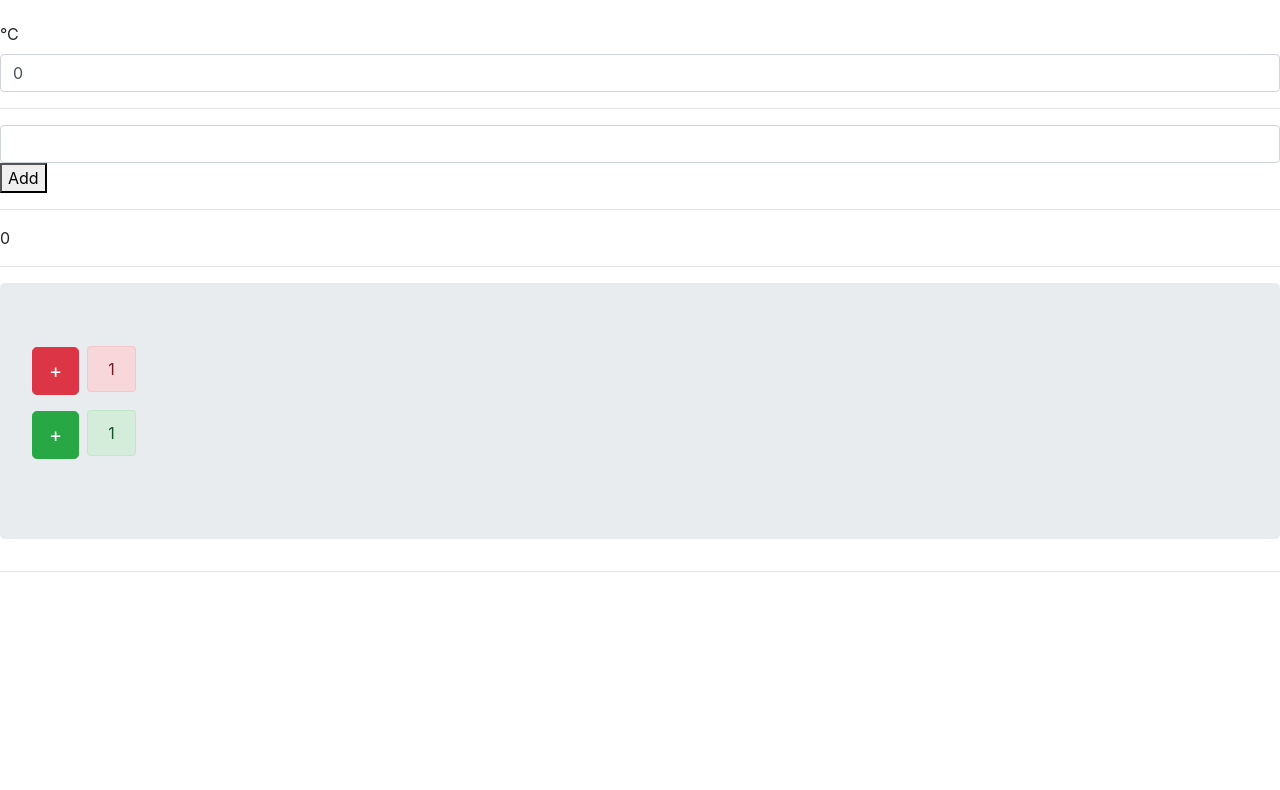
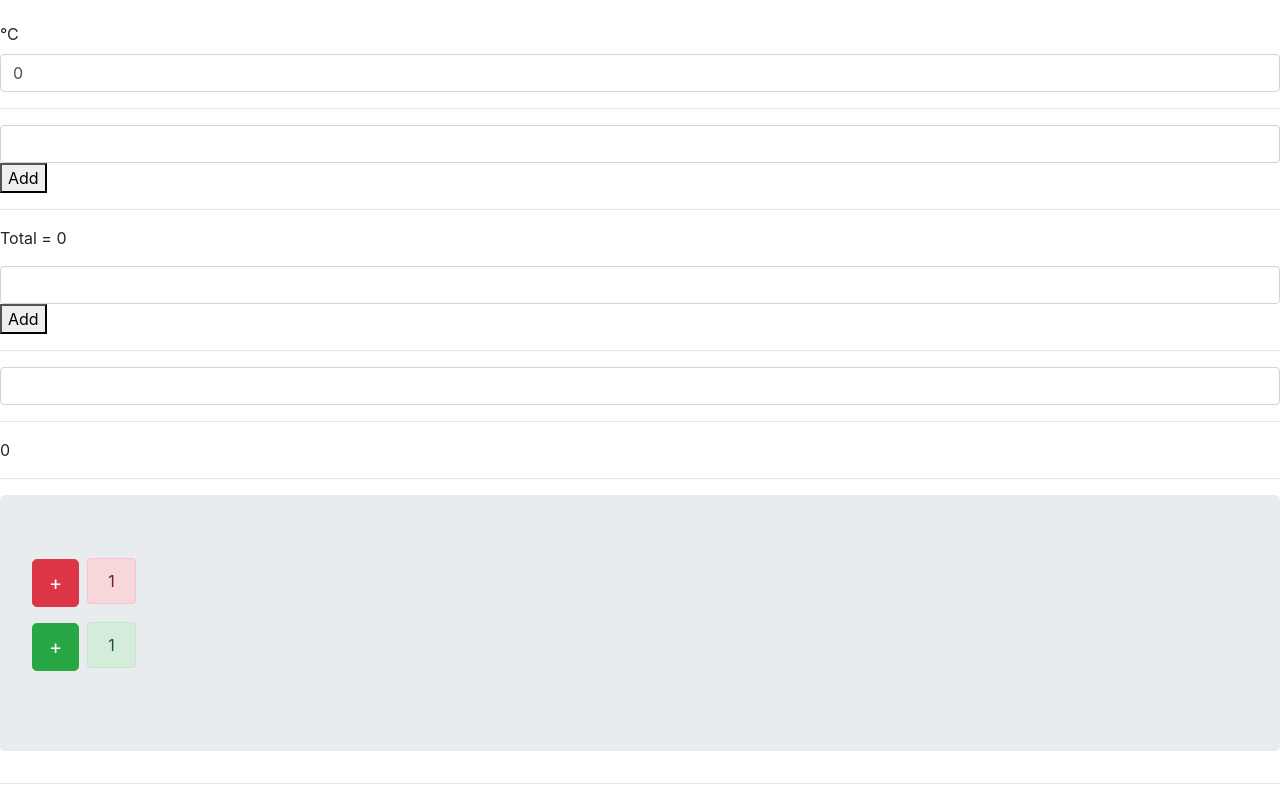
Before and after one commit to dredgos/w09-10-react, a React (Create React App) app: page / in a window 1280 px wide. Shown: the part 1795-2585 px from the top of the page. Before the commit the page ends 2383 px from the top, so only its background shows below. Built offline with nearby package versions, Linux system fonts and the light colour scheme.

Commit message:
Adder and Trasnform added to forms challenges

```diff
--- a/src/components/Stuff.js
+++ b/src/components/Stuff.js
@@ -16,6 +16,8 @@ import TempConverter from './forms/TempConvertor'
 import List from './forms/List'
 import GodCounter from './lifecycle/GodCounter'
 import TwoCounters from './lifecycle/TwoCounters'
+import Adder from './forms/Adder'
+import Transform from './forms/Transform'
 
 let colours = [
   "#C14412",
@@ -59,6 +61,10 @@ const Stuff = ( {displaySquare} ) => (
 
     <List /><hr />
 
+    <Adder /><hr />
+
+    <Transform /><hr />
+
     <GodCounter /><hr />
 
     <TwoCounters /> <hr />
--- /dev/null
+++ b/src/components/forms/Adder.js
@@ -0,0 +1,48 @@
+// Create an <Adder> component. It should have a number <input> field and an "Add" <button>. When the "Add" button is pressed the number should be added to a list of numbers on screen and the total of all the numbers in the list should be displayed below. Make sure you test the total is correct: try 1, 2, and 3 and check you get 6
+
+import { Component } from 'react'
+
+class Adder extends Component {
+
+    constructor(props){
+        super(props)
+
+        this.state = {
+            input: "",
+            total: 0,
+            numList: [],
+        }
+
+        this.handleClick = this.handleClick.bind(this);
+        this.handleChange = this.handleChange.bind(this);
+
+    }
+
+    handleClick() {
+        let {total, numList, input} = this.state;
+
+        this.setState({numList: [...numList, input], total: total += +input, input: ""});
+    }
+
+    handleChange(e) {
+        this.setState({input: e.currentTarget.value});
+    }
+
+    render() {
+        let {total, numList, input} = this.state;
+        return(
+            <>
+                <ul>
+                    {numList.map((value, index) => (<li className="list-group-item" key={index}>{value}</li>
+                    ))}
+                </ul>
+                <p>Total = {total}</p>
+                <input onChange={this.handleChange} value={input} type="number" className="form-control"/>
+                <button onClick={this.handleClick}>Add</button>
+            </>
+        )
+    }
+
+}
+
+export default Adder
--- /dev/null
+++ b/src/components/forms/Transform.js
@@ -0,0 +1,52 @@
+// Create a <Transform transform={ /* ...your function here... */ }> component. It should accept a function that takes a number and returns a number (e.g. a squaring function x => x * x or an increment function x => x + 1). The component should have an <input type="number"> and a <p>. When the user types into the <input> the <p> should output the result of running the number through the transform function. Try adding a few <Transform> components to your app with a different function for each one.
+
+import { Component } from 'react'
+
+class Transform extends Component {
+
+    constructor(props){
+        super(props)
+
+        this.state = {
+            input: ""
+        }
+
+        this.handleChange = this.handleChange.bind(this);
+    }
+
+    squareRoot(num) {
+        return Math.sqrt(num);
+    }
+
+    squareNumber(num) {
+        return num * num;
+    }
+
+    incrementOne(num) {
+        return +num + 1;
+    }
+
+
+    handleChange(e) {
+        this.setState({input: e.currentTarget.value})
+    }
+
+    render() {
+
+        let {input} = this.state;
+
+        return(
+            <>
+                <input onChange={this.handleChange} className="form-control"/>
+                {input === ""
+                ? null
+                : <p className="lead">Increment One: {this.incrementOne(input)}<br />
+                Squared: {this.squareNumber(+input)}<br />
+                Square Root: {this.squareRoot(input)}</p>}
+            </>
+        )
+    }
+
+}
+
+export default Transform
```
